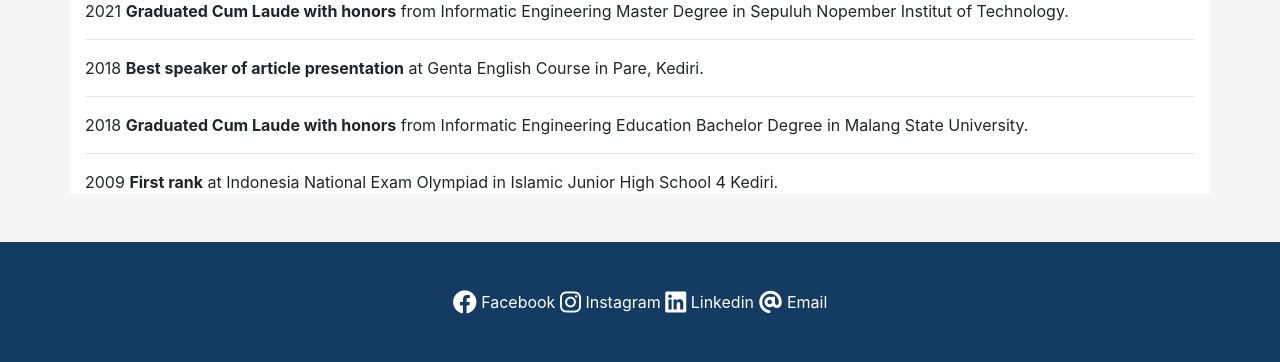
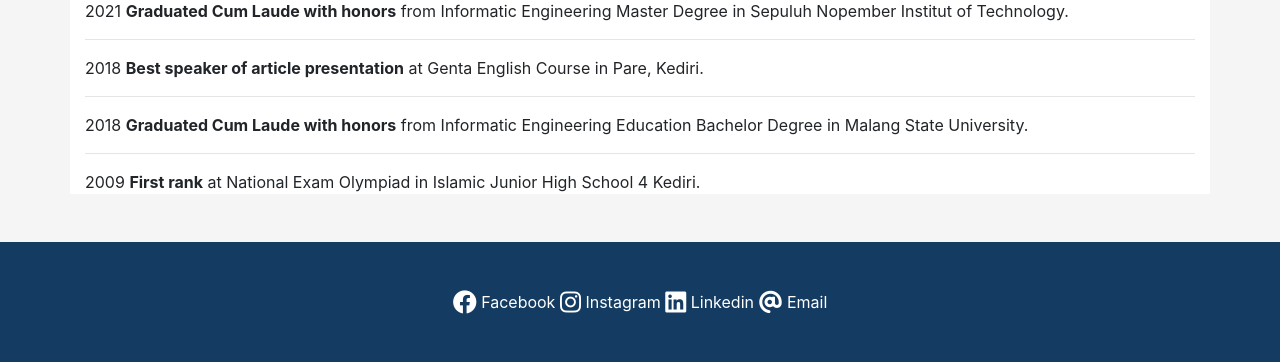
Before and after one commit to naffzzz/naffzzz.github.io, a PHP site: page / in a window 1280 px wide. Shown: the part 2136-2498 px from the top of the page. Run offline with PHP 8.4, Linux system fonts and the light colour scheme; some libraries are stand-ins or nearby versions.

Commit message:
perbaikan typo lagi

```diff
--- a/index.php
+++ b/index.php
@@ -258,7 +258,7 @@
           </div>
           <hr>
           <div>
-            <span>2009 <strong>First rank</strong> at Indonesia National Exam Olympiad in Islamic Junior High School 4 Kediri.</span>
+            <span>2009 <strong>First rank</strong> at National Exam Olympiad in Islamic Junior High School 4 Kediri.</span>
           </div>
         </div>
       </div>
```
